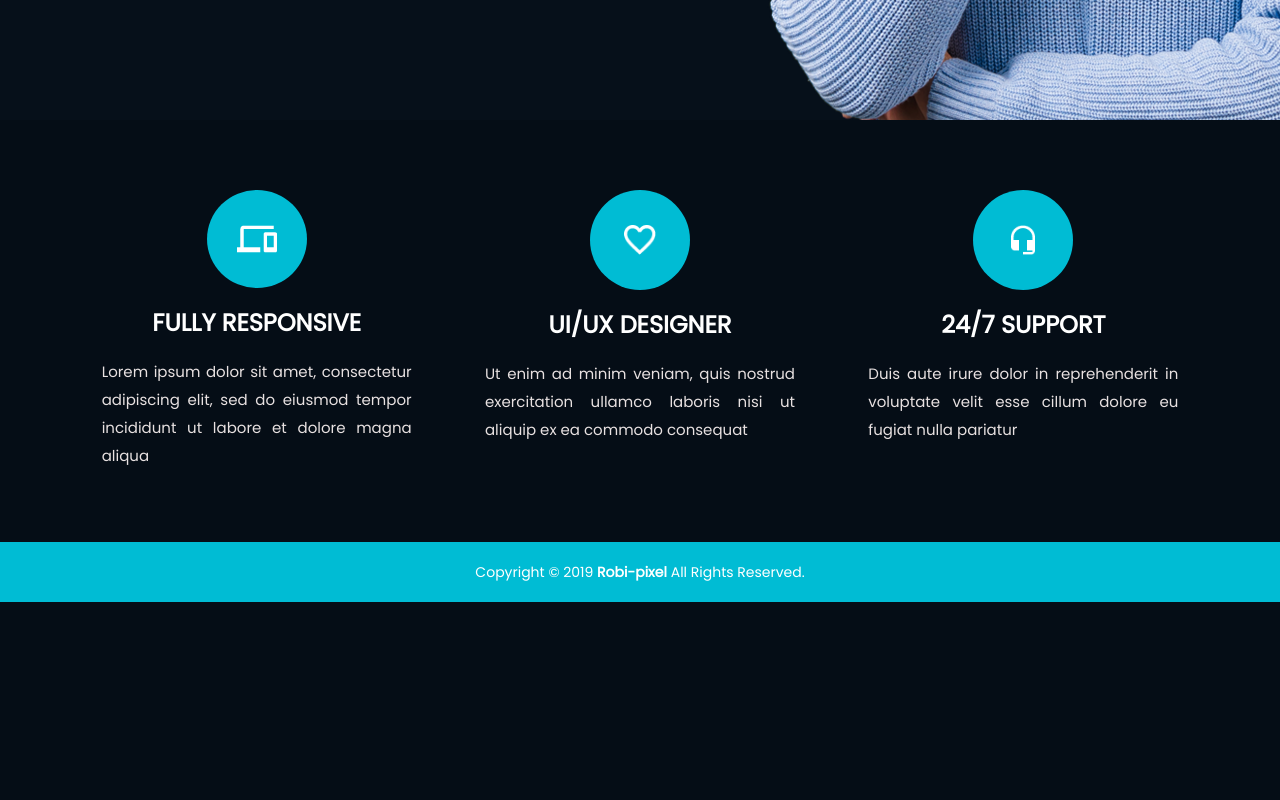
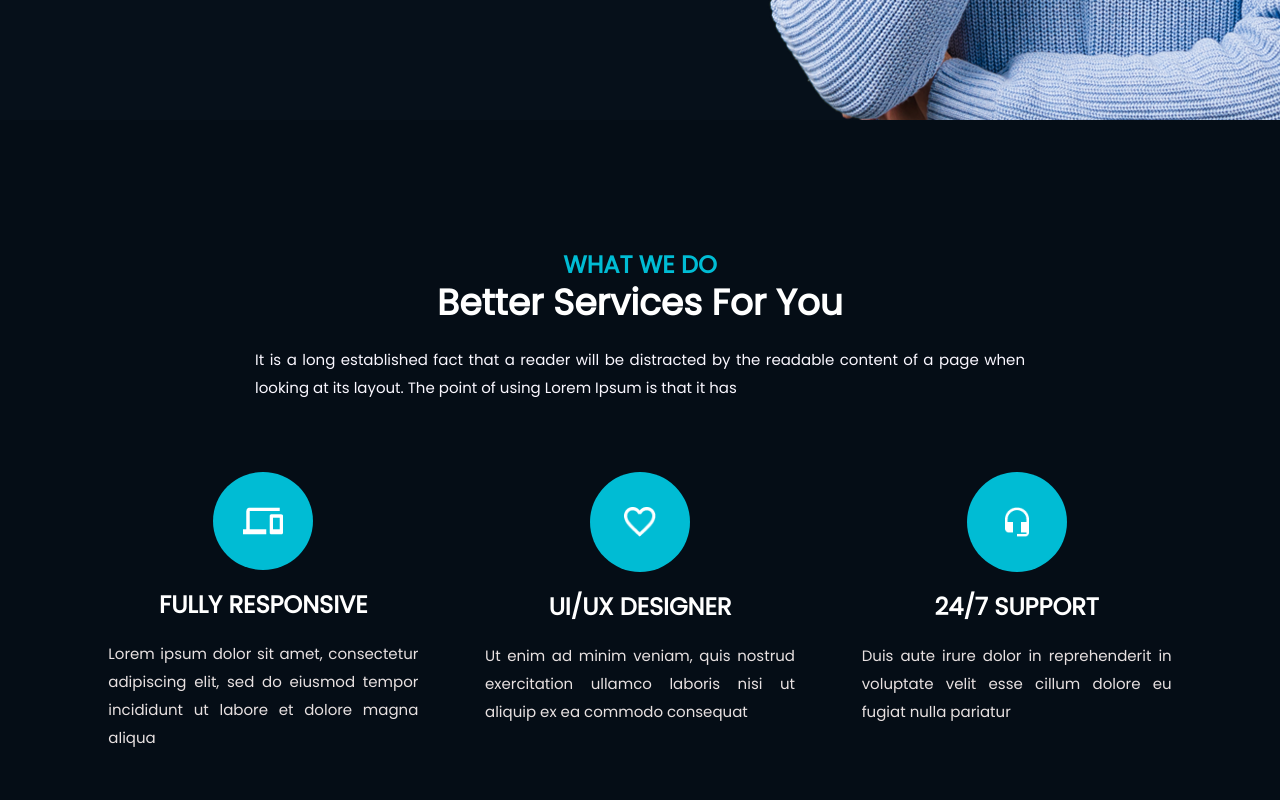
Before and after one commit to pfmnowak/portfolio-project-example-react, a React (Create React App) app: page / in a window 1280 px wide. Shown: the part 880-1680 px from the top of the page. Before the commit the page ends 1482 px from the top, so only its background shows below. Built offline with nearby package versions, Linux system fonts and the light colour scheme.

Commit message:
Add section title to the home page view

```diff
--- a/src/components/ui/Section/Section.module.scss
+++ b/src/components/ui/Section/Section.module.scss
@@ -1,7 +1,13 @@
+@import '../../../sass/main.scss';
+
 .section {
 	max-width: 117rem;
 	width: 100%;
 	margin: 10rem auto;
+
+	@include respond(tab-port) {
+		padding: 0 1rem;
+	}
 
 	&__title {
 		font-size: 2.4rem;
@@ -23,6 +29,8 @@
 		font-size: 1.5rem;
 		line-height: 28px;
 		color: #faf7ff;
+		margin: 2rem auto;
+		text-align: justify;
 	}
 
 	&__content {
--- a/src/components/ui/TextContainer/TextContainer.module.scss
+++ b/src/components/ui/TextContainer/TextContainer.module.scss
@@ -1,6 +1,17 @@
+@import '../../../sass/main.scss';
+
 .text-container {
 	column-count: 2;
 	column-gap: 5rem;
 	text-align: justify;
 	font-size: var(--default-font-size);
+	margin: auto;
+
+	@include respond(tab-land) {
+		width: 97%;
+	}
+
+	@include respond(phone) {
+		column-count: 1;
+	}
 }
--- a/src/pages/HomePage/HomePage.module.scss
+++ b/src/pages/HomePage/HomePage.module.scss
@@ -1,14 +1,14 @@
 @import '../../sass/main.scss';
 
 .home {
-	padding: 5rem 1rem;
 	max-width: 117rem;
 	width: 100%;
-	margin: 0 auto;
+	margin: 3rem auto;
 }
 
 .services {
 	display: flex;
+	margin-top: 1rem;
 
 	@include respond(tab-port) {
 		flex-direction: column;
--- a/src/pages/HomePage/HomePage.tsx
+++ b/src/pages/HomePage/HomePage.tsx
@@ -1,4 +1,5 @@
 import ServiceItem from '../../components/ServiceItem/ServiceItem';
+import Section from '../../components/ui/Section/Section';
 import classes from './HomePage.module.scss';
 
 const fakeData = [
@@ -44,6 +45,11 @@ const getIcon = (itemName: string) => {
 const HomePage = () => {
 	return (
 		<div className={classes.home}>
+			<Section
+				title='What we do'
+				subtitle='Better Services For You'
+				description='It is a long established fact that a reader will be distracted by the readable content of a page when looking at its layout. The point of using Lorem Ipsum is that it has'
+			>
 				<ul className={classes.services}>
 					{fakeData.map(item => (
 						<ServiceItem
@@ -54,6 +60,7 @@ const HomePage = () => {
 						/>
 					))}
 				</ul>
+			</Section>
 		</div>
 	);
 };
```
Lines whose indentation alone changed are shown as unchanged.
